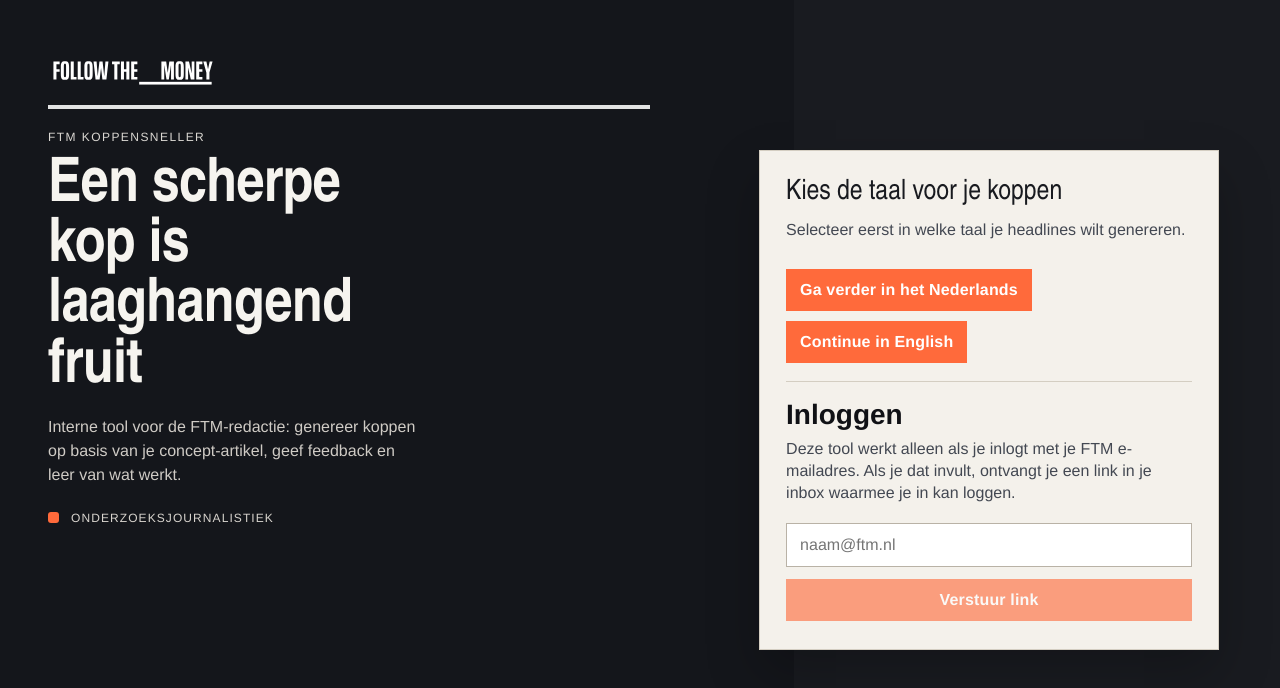
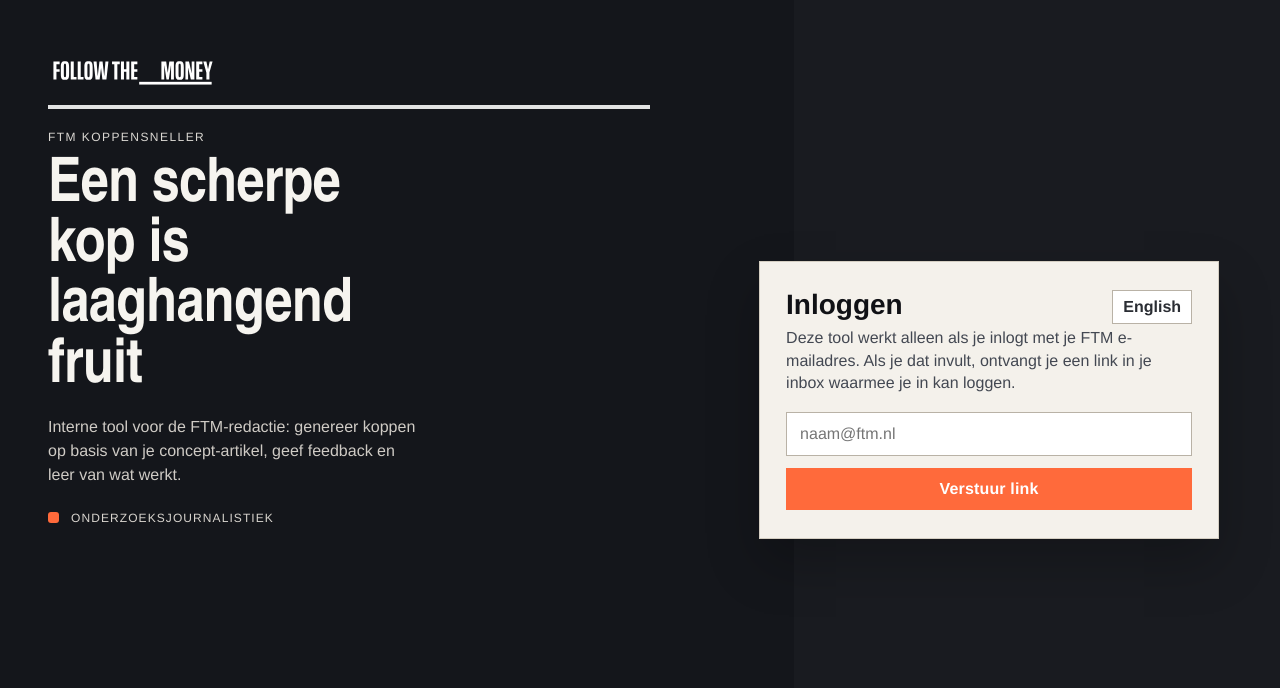
Before and after one commit to jsdaalder/ftm-koppensneller, a Next.js app: page /login in a window 1280 px wide. Shown: the top 688 px of the page. Built offline with nearby package versions, Linux system fonts and the light colour scheme; no server answers.

Commit message:
Refine login language switcher

```diff
--- a/app/globals.css
+++ b/app/globals.css
@@ -139,34 +139,21 @@ input, select, textarea, button {
   line-height: 1.4;
 }
 
-.ftm-login-language-picker {
-  display: grid;
-  gap: 10px;
-  border-bottom: 1px solid #d4cec2;
-  padding-bottom: 18px;
-  margin-bottom: 18px;
+.ftm-login-form-header {
+  display: flex;
+  justify-content: space-between;
+  align-items: flex-start;
+  gap: 12px;
 }
 
-.ftm-login-language-title {
-  margin: 0;
-  font-family: "Arial Narrow", "Avenir Next Condensed", "Franklin Gothic Medium", sans-serif;
-  font-size: 28px;
-  line-height: 1.05;
-  color: #181a1f;
-}
-
-.ftm-login-language-actions {
-  display: flex;
-  gap: 10px;
-  flex-wrap: wrap;
-}
-
-.ftm-login-language-dark {
-  background: #2a2d33;
-}
-
-.ftm-login-language-active {
-  box-shadow: inset 0 0 0 2px rgba(255, 255, 255, 0.92);
+.ftm-login-language-switch {
+  border: 1px solid #b9b2a6;
+  border-radius: 0;
+  padding: 8px 10px;
+  background: #fff;
+  color: #2a2d33;
+  font-weight: 700;
+  line-height: 1;
 }
 
 .ftm-login-form {
--- a/app/login/page.tsx
+++ b/app/login/page.tsx
@@ -69,11 +69,7 @@ type LoginCopy = {
 };
 
 type LoginLanguageCopy = LoginCopy & {
-  chooser_title: string;
-  chooser_copy: string;
-  chooser_nl_button: string;
-  chooser_en_button: string;
-  choose_language_first: string;
+  switch_language_button: string;
   email_placeholder: string;
   cooldown_reset: string;
   sending_link: string;
@@ -94,7 +90,19 @@ const fallbackLoginCopy: LoginCopy = {
   google_button: "Inloggen met Google",
 };
 
-const englishLoginCopy: LoginLanguageCopy = {
+const fallbackDutchLandingCopy: LoginLanguageCopy = {
+  ...fallbackLoginCopy,
+  switch_language_button: "English",
+  email_placeholder: "naam@ftm.nl",
+  cooldown_reset: "Reset timer",
+  sending_link: "Magic link wordt verstuurd...",
+  link_sent: "Controleer je e-mail voor de magic link.",
+  google_error: "Inlogfout (Google):",
+  allowed_error: "Alleen @ftm.nl e-mailadressen zijn toegestaan voor magic link login.",
+  cooldown_error_prefix: "Je kunt over",
+};
+
+const fallbackEnglishLoginCopy: LoginLanguageCopy = {
   kicker: "FTM Headline Coach",
   title: "Sharper headlines, with editorial discipline.",
   hero_copy: "Internal tool for editors: generate headlines in rounds, give feedback, and improve what works.",
@@ -103,11 +111,7 @@ const englishLoginCopy: LoginLanguageCopy = {
   form_copy: "Use your approved FTM email address. You will receive a magic link immediately.",
   magic_link_button: "Send magic link",
   google_button: "Log in with Google",
-  chooser_title: "Choose your headline language",
-  chooser_copy: "Pick the language you want to use for headline generation before continuing.",
-  chooser_nl_button: "Use Dutch",
-  chooser_en_button: "Use English",
-  choose_language_first: "Choose Dutch or English before continuing.",
+  switch_language_button: "Nederlands",
   email_placeholder: "name@ftm.nl",
   cooldown_reset: "Reset timer",
   sending_link: "Sending magic link...",
@@ -122,32 +126,21 @@ export default function LoginPage() {
   const [msg, setMsg] = useState("");
   const [cooldownUntilMs, setCooldownUntilMs] = useState(0);
   const [nowMs, setNowMs] = useState(Date.now());
-  const [copy, setCopy] = useState<LoginCopy>(fallbackLoginCopy);
+  const [loginCopy, setLoginCopy] = useState<LoginLanguageCopy>(fallbackDutchLandingCopy);
+  const [englishCopy, setEnglishCopy] = useState<LoginLanguageCopy>(fallbackEnglishLoginCopy);
   const [isSendingLink, setIsSendingLink] = useState(false);
-  const [headlineLanguage, setHeadlineLanguage] = useState<HeadlineLanguage | null>(null);
+  const [headlineLanguage, setHeadlineLanguage] = useState<HeadlineLanguage>("nl");
   const googleLoginEnabled = process.env.NEXT_PUBLIC_ENABLE_GOOGLE_LOGIN === "true";
   const isEnglishUi = headlineLanguage === "en";
   const displayedCopy: LoginLanguageCopy = isEnglishUi
-    ? englishLoginCopy
-    : {
-        ...copy,
-        chooser_title: "Kies de taal voor je koppen",
-        chooser_copy: "Selecteer eerst in welke taal je headlines wilt genereren.",
-        chooser_nl_button: "Ga verder in het Nederlands",
-        chooser_en_button: "Continue in English",
-        choose_language_first: "Kies eerst Nederlands of Engels voordat je doorgaat.",
-        email_placeholder: "naam@ftm.nl",
-        cooldown_reset: "Reset timer",
-        sending_link: "Magic link wordt verstuurd...",
-        link_sent: "Controleer je e-mail voor de magic link.",
-        google_error: "Inlogfout (Google):",
-        allowed_error: "Alleen @ftm.nl e-mailadressen zijn toegestaan voor magic link login.",
-        cooldown_error_prefix: "Je kunt over",
-      };
+    ? englishCopy
+    : loginCopy;
 
   useEffect(() => {
     const storedLanguage = readHeadlineLanguageFromStorage();
-    setHeadlineLanguage(storedLanguage);
+    const resolvedLanguage = storedLanguage ?? "nl";
+    writeHeadlineLanguageToStorage(resolvedLanguage);
+    setHeadlineLanguage(resolvedLanguage);
     const stored = readCooldownUntil();
     if (stored > 0 && stored <= Date.now()) {
       clearCooldown();
@@ -168,8 +161,8 @@ export default function LoginPage() {
       try {
         const supabase = createSupabaseBrowserClient();
         const { data } = await supabase.auth.getUser();
-        if (data?.user && storedLanguage) {
-          window.location.href = `/app?${HEADLINE_LANGUAGE_PARAM}=${storedLanguage}`;
+        if (data?.user) {
+          window.location.href = `/app?${HEADLINE_LANGUAGE_PARAM}=${resolvedLanguage}`;
         }
       } catch {
         // ignore
@@ -180,17 +173,48 @@ export default function LoginPage() {
       const res = await fetch("/api/ui-copy");
       const json = await res.json().catch(() => ({}));
       const login = json?.copy?.login;
-      if (!login) return;
-      setCopy({
-        kicker: String(login.kicker || fallbackLoginCopy.kicker),
-        title: String(login.title || fallbackLoginCopy.title),
-        hero_copy: String(login.hero_copy || fallbackLoginCopy.hero_copy),
-        accent: String(login.accent || fallbackLoginCopy.accent),
-        form_title: String(login.form_title || fallbackLoginCopy.form_title),
-        form_copy: String(login.form_copy || fallbackLoginCopy.form_copy),
-        magic_link_button: String(login.magic_link_button || fallbackLoginCopy.magic_link_button),
-        google_button: String(login.google_button || fallbackLoginCopy.google_button),
-      });
+      const loginEn = json?.copy?.login_en;
+      if (login) {
+        const nextDutch: LoginLanguageCopy = {
+          kicker: String(login.kicker || fallbackDutchLandingCopy.kicker),
+          title: String(login.title || fallbackDutchLandingCopy.title),
+          hero_copy: String(login.hero_copy || fallbackDutchLandingCopy.hero_copy),
+          accent: String(login.accent || fallbackDutchLandingCopy.accent),
+          form_title: String(login.form_title || fallbackDutchLandingCopy.form_title),
+          form_copy: String(login.form_copy || fallbackDutchLandingCopy.form_copy),
+          magic_link_button: String(login.magic_link_button || fallbackDutchLandingCopy.magic_link_button),
+          google_button: String(login.google_button || fallbackDutchLandingCopy.google_button),
+          switch_language_button: String(login.switch_language_button || fallbackDutchLandingCopy.switch_language_button),
+          email_placeholder: String(login.email_placeholder || fallbackDutchLandingCopy.email_placeholder),
+          cooldown_reset: String(login.cooldown_reset || fallbackDutchLandingCopy.cooldown_reset),
+          sending_link: String(login.sending_link || fallbackDutchLandingCopy.sending_link),
+          link_sent: String(login.link_sent || fallbackDutchLandingCopy.link_sent),
+          google_error: String(login.google_error || fallbackDutchLandingCopy.google_error),
+          allowed_error: String(login.allowed_error || fallbackDutchLandingCopy.allowed_error),
+          cooldown_error_prefix: String(login.cooldown_error_prefix || fallbackDutchLandingCopy.cooldown_error_prefix),
+        };
+        setLoginCopy(nextDutch);
+      }
+      if (loginEn) {
+        setEnglishCopy({
+          kicker: String(loginEn.kicker || fallbackEnglishLoginCopy.kicker),
+          title: String(loginEn.title || fallbackEnglishLoginCopy.title),
+          hero_copy: String(loginEn.hero_copy || fallbackEnglishLoginCopy.hero_copy),
+          accent: String(loginEn.accent || fallbackEnglishLoginCopy.accent),
+          form_title: String(loginEn.form_title || fallbackEnglishLoginCopy.form_title),
+          form_copy: String(loginEn.form_copy || fallbackEnglishLoginCopy.form_copy),
+          magic_link_button: String(loginEn.magic_link_button || fallbackEnglishLoginCopy.magic_link_button),
+          google_button: String(loginEn.google_button || fallbackEnglishLoginCopy.google_button),
+          switch_language_button: String(loginEn.switch_language_button || fallbackEnglishLoginCopy.switch_language_button),
+          email_placeholder: String(loginEn.email_placeholder || fallbackEnglishLoginCopy.email_placeholder),
+          cooldown_reset: String(loginEn.cooldown_reset || fallbackEnglishLoginCopy.cooldown_reset),
+          sending_link: String(loginEn.sending_link || fallbackEnglishLoginCopy.sending_link),
+          link_sent: String(loginEn.link_sent || fallbackEnglishLoginCopy.link_sent),
+          google_error: String(loginEn.google_error || fallbackEnglishLoginCopy.google_error),
+          allowed_error: String(loginEn.allowed_error || fallbackEnglishLoginCopy.allowed_error),
+          cooldown_error_prefix: String(loginEn.cooldown_error_prefix || fallbackEnglishLoginCopy.cooldown_error_prefix),
+        });
+      }
     })();
 
     return () => window.clearInterval(id);
@@ -227,10 +251,6 @@ export default function LoginPage() {
 
   async function onLogin(e: React.FormEvent) {
     e.preventDefault();
-    if (!headlineLanguage) {
-      setMsg(displayedCopy.choose_language_first);
-      return;
-    }
     if (isSendingLink) return;
     const allowRes = await fetch("/api/auth/magiclink/allowed", {
       method: "POST",
@@ -276,10 +296,6 @@ export default function LoginPage() {
   }
 
   async function onGoogleLogin() {
-    if (!headlineLanguage) {
-      setMsg(displayedCopy.choose_language_first);
-      return;
-    }
     clearCooldown();
     setCooldownUntilMs(0);
     const supabase = createSupabaseBrowserClient();
@@ -314,28 +330,16 @@ export default function LoginPage() {
 
       <section className="ftm-login-panel">
         <div className="ftm-login-card">
-          <div className="ftm-login-language-picker">
-            <p className="ftm-login-language-title">{displayedCopy.chooser_title}</p>
-            <p className="ftm-login-form-copy">{displayedCopy.chooser_copy}</p>
-            <div className="ftm-login-language-actions">
-              <button
-                type="button"
-                className={`ftm-button ${headlineLanguage === "nl" ? "ftm-login-language-active" : ""}`}
-                onClick={() => chooseLanguage("nl")}
-              >
-                {displayedCopy.chooser_nl_button}
-              </button>
-              <button
-                type="button"
-                className={`ftm-button ftm-login-language-dark ${headlineLanguage === "en" ? "ftm-login-language-active" : ""}`}
-                onClick={() => chooseLanguage("en")}
-              >
-                {displayedCopy.chooser_en_button}
-              </button>
-            </div>
+          <div className="ftm-login-form-header">
+            <h2 className="ftm-login-form-title">{displayedCopy.form_title}</h2>
+            <button
+              type="button"
+              className="ftm-login-language-switch"
+              onClick={() => chooseLanguage(isEnglishUi ? "nl" : "en")}
+            >
+              {displayedCopy.switch_language_button}
+            </button>
           </div>
-
-          <h2 className="ftm-login-form-title">{displayedCopy.form_title}</h2>
           <p className="ftm-login-form-copy">{displayedCopy.form_copy}</p>
           <form onSubmit={onLogin} className="ftm-login-form">
           <input
@@ -346,7 +350,7 @@ export default function LoginPage() {
             required
             className="ftm-input"
           />
-          <button type="submit" disabled={isCoolingDown || isSendingLink || !headlineLanguage} className="ftm-button">
+          <button type="submit" disabled={isCoolingDown || isSendingLink} className="ftm-button">
             {isSendingLink
               ? (isEnglishUi ? "Sending..." : "Bezig met versturen...")
               : isCoolingDown
@@ -357,7 +361,6 @@ export default function LoginPage() {
             <button
               type="button"
               onClick={onGoogleLogin}
-              disabled={!headlineLanguage}
               className="ftm-button"
               style={{ background: "#2a2d33" }}
             >
```
Also changed, not shown: content/ui_copy.md (+98 -0 lines).
